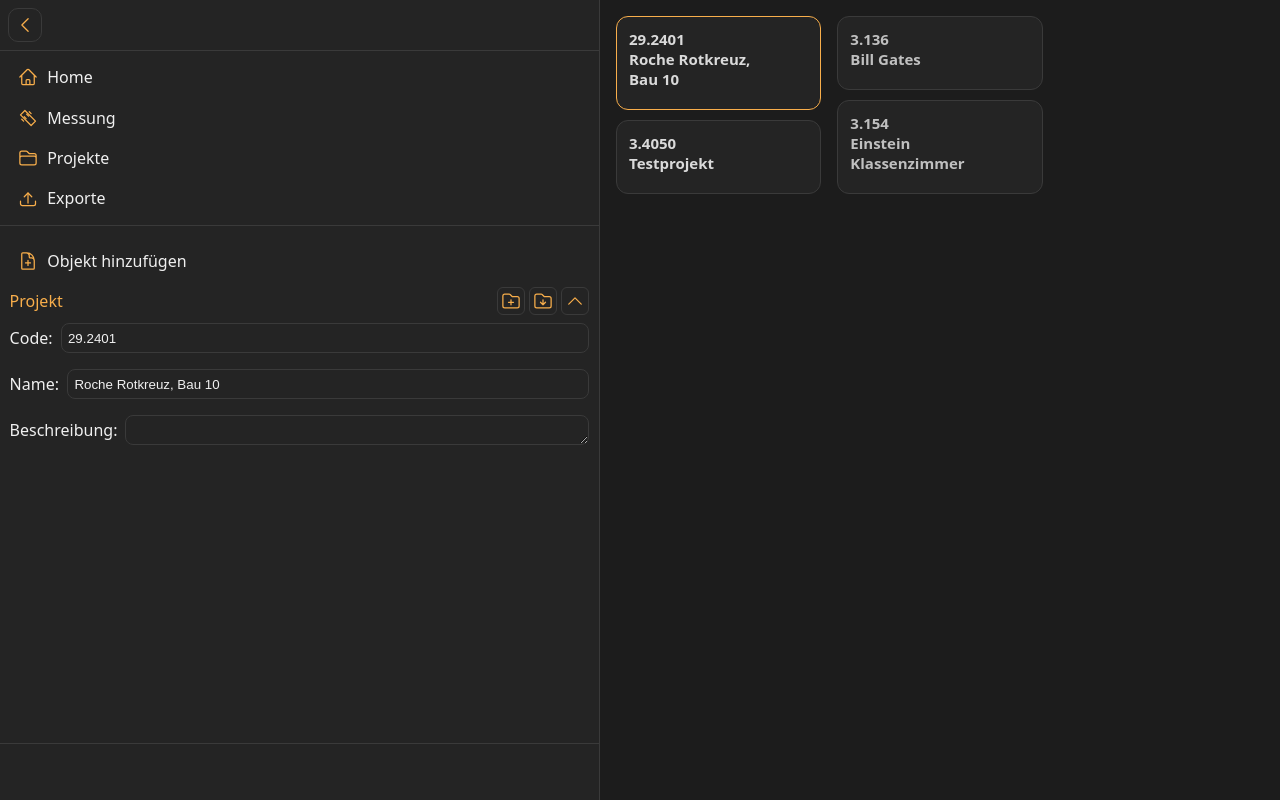
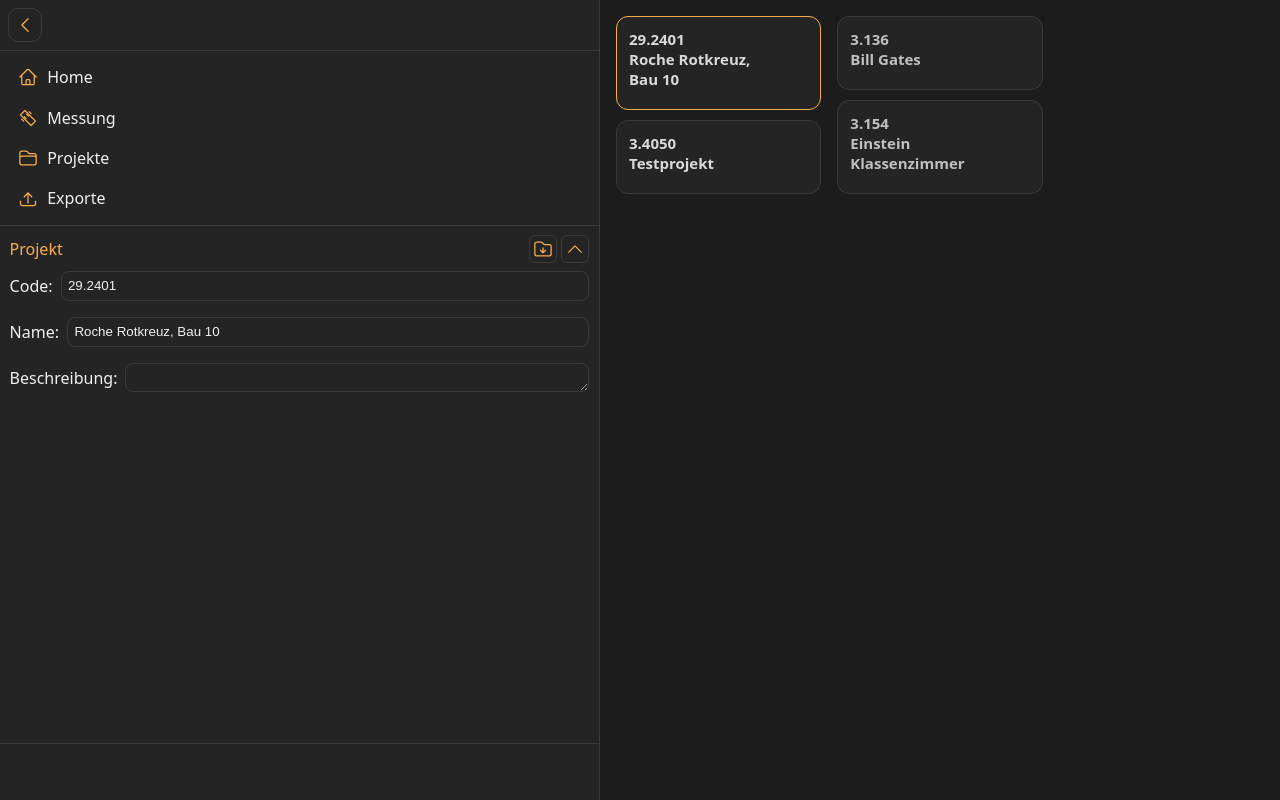
Before and after one commit to Barahir23/mavomasterpi, a Django app: page /projekte/?projekt=3 in a window 1280 px wide. Run offline with Django 3.2, Linux system fonts and the light colour scheme; data comes from the database, SQL or seed files in the repository; some libraries are stand-ins or nearby versions.

Commit message:
Remove standalone form templates

```diff
--- a/mavomaster/urls.py
+++ b/mavomaster/urls.py
@@ -25,11 +25,8 @@ urlpatterns = [
     path('', views.hompage),
     path('messung/', include('messung.urls')),
     path('projekte/', messung.views.projekte_page, name='projekte_page'),
-    path('projekte/add/', messung.views.projekt_add, name='projekt_add'),
     path('projekte/<int:projekt_id>/edit/', messung.views.projekt_edit, name='projekt_edit'),
     path('projekte/<int:projekt_id>/delete/', messung.views.projekt_delete, name='projekt_delete'),
-    path('objekte/add/', messung.views.objekt_add, name='objekt_add'),
-    path('projekte/<int:projekt_id>/objekt/add/', messung.views.objekt_add, name='objekt_add_project'),
     path('objekte/<int:objekt_id>/edit/', messung.views.objekt_edit, name='objekt_edit'),
     path('objekte/<int:objekt_id>/delete/', messung.views.objekt_delete, name='objekt_delete'),
     path('messungen/<int:messung_id>/edit/', messung.views.messung_edit, name='messung_edit'),
--- a/messung/templates/messung/objekt_edit.html
+++ b/messung/templates/messung/objekt_edit.html
@@ -4,9 +4,6 @@
   <div class="form-header">
     <span class="form-title">Objekt</span>
     <div class="form-actions">
-      <a href="{% url 'objekt_add_project' selected_projekt.id %}" class="icon-btn" title="Objekt hinzufügen">
-        <span class="icon">{% include "icons/document-plus.svg" %}</span>
-      </a>
       <button type="submit" class="icon-btn save-btn" title="Speichern" disabled>
         <span class="icon">{% include "icons/folder-arrow-down.svg" %}</span>
       </button>
--- a/messung/templates/messung/projek_edit.html
+++ b/messung/templates/messung/projek_edit.html
@@ -3,9 +3,6 @@
   <div class="form-header">
     <span class="form-title">Projekt</span>
     <div class="form-actions">
-      <a href="{% url 'projekt_add' %}" class="icon-btn" title="Projekt hinzufügen">
-        <span class="icon">{% include "icons/folder-plus.svg" %}</span>
-      </a>
       <button type="submit" class="icon-btn save-btn" title="Speichern" disabled>
         <span class="icon">{% include "icons/folder-arrow-down.svg" %}</span>
       </button>
--- a/messung/templates/messung/projekte_page.html
+++ b/messung/templates/messung/projekte_page.html
@@ -1,20 +1,6 @@
 {% extends "layout.html" %}
 {% block title %}Projekte – MavoMaster{% endblock %}
 {% block sidebar_context %}
-  {% if not selected_projekt %}
-    <nav class="sidebar-nav always-visible">
-      <a href="{% url 'projekt_add' %}" class="nav-item" title="Projekt hinzufügen">
-        <span class="icon">{% include "icons/folder-plus.svg" %}</span><span class="label">Projekt hinzufügen</span>
-      </a>
-    </nav>
-  {% endif %}
-  {% if selected_projekt and not selected_objekt %}
-    <nav class="sidebar-nav always-visible">
-      <a href="{% url 'objekt_add_project' selected_projekt.id %}" class="nav-item" title="Objekt hinzufügen">
-        <span class="icon">{% include "icons/document-plus.svg" %}</span><span class="label">Objekt hinzufügen</span>
-      </a>
-    </nav>
-  {% endif %}
   {% if selected_objekt and not selected_messung %}
     <nav class="sidebar-nav always-visible">
       <a href="{% url 'messung:page' %}?objekt={{ selected_objekt.id }}" class="nav-item" title="Messung hinzufügen">
--- a/messung/views.py
+++ b/messung/views.py
@@ -77,29 +77,13 @@ def projekte_page(request):
         'messung_form': messung_form,
     }
     return render(request, 'messung/projekte_page.html', context)
-
-
-def projekt_add(request):
-    if request.method == 'POST':
-        form = ProjektForm(request.POST)
-        if form.is_valid():
-            form.save()
-            return redirect('projekte_page')
-    else:
-        form = ProjektForm()
-    return render(request, 'messung/projekt_form.html', {'form': form})
-
-
 def projekt_edit(request, projekt_id):
     projekt = get_object_or_404(Projekt, pk=projekt_id)
     if request.method == 'POST':
         form = ProjektForm(request.POST, instance=projekt)
         if form.is_valid():
             form.save()
-            return redirect('projekte_page')
-    else:
-        form = ProjektForm(instance=projekt)
-    return render(request, 'messung/projekt_form.html', {'form': form, 'projekt': projekt})
+    return redirect('projekte_page')
 
 
 def projekt_delete(request, projekt_id):
@@ -108,34 +92,13 @@ def projekt_delete(request, projekt_id):
         projekt.delete()
         return redirect('projekte_page')
     return render(request, 'messung/projekt_confirm_delete.html', {'projekt': projekt})
-
-
-def objekt_add(request, projekt_id=None):
-    projekt = get_object_or_404(Projekt, pk=projekt_id) if projekt_id else None
-    if request.method == 'POST':
-        form = ObjektForm(request.POST)
-        if form.is_valid():
-            form.save()
-            return redirect('projekte_page')
-    else:
-        initial = {'projekt': projekt} if projekt else None
-        form = ObjektForm(initial=initial)
-        if projekt:
-            form.fields['projekt'].queryset = Projekt.objects.filter(pk=projekt.pk)
-            form.fields['projekt'].widget = forms.HiddenInput()
-    return render(request, 'messung/objekt_form.html', {'form': form, 'projekt': projekt})
-
-
 def objekt_edit(request, objekt_id):
     objekt = get_object_or_404(Objekt, pk=objekt_id)
     if request.method == 'POST':
         form = ObjektForm(request.POST, instance=objekt)
         if form.is_valid():
             form.save()
-            return redirect('projekte_page')
-    else:
-        form = ObjektForm(instance=objekt)
-    return render(request, 'messung/objekt_form.html', {'form': form, 'projekt': objekt.projekt})
+    return redirect('projekte_page')
 
 
 def objekt_delete(request, objekt_id):
@@ -152,10 +115,7 @@ def messung_edit(request, messung_id):
         form = MessungForm(request.POST, instance=messung)
         if form.is_valid():
             form.save()
-            return redirect("projekte_page")
-    else:
-        form = MessungForm(instance=messung)
-    return render(request, "messung/messung_form.html", {"form": form, "messung": messung})
+    return redirect("projekte_page")
 
 def messung_delete(request, messung_id):
     messung = get_object_or_404(Messdaten, pk=messung_id)
```
Also changed, not shown: messung/templates/messung/messung_form.html (deleted, +0 -22 lines), messung/templates/messung/objekt_form.html (deleted, +0 -14 lines), messung/templates/messung/projekt_form.html (deleted, +0 -14 lines).
